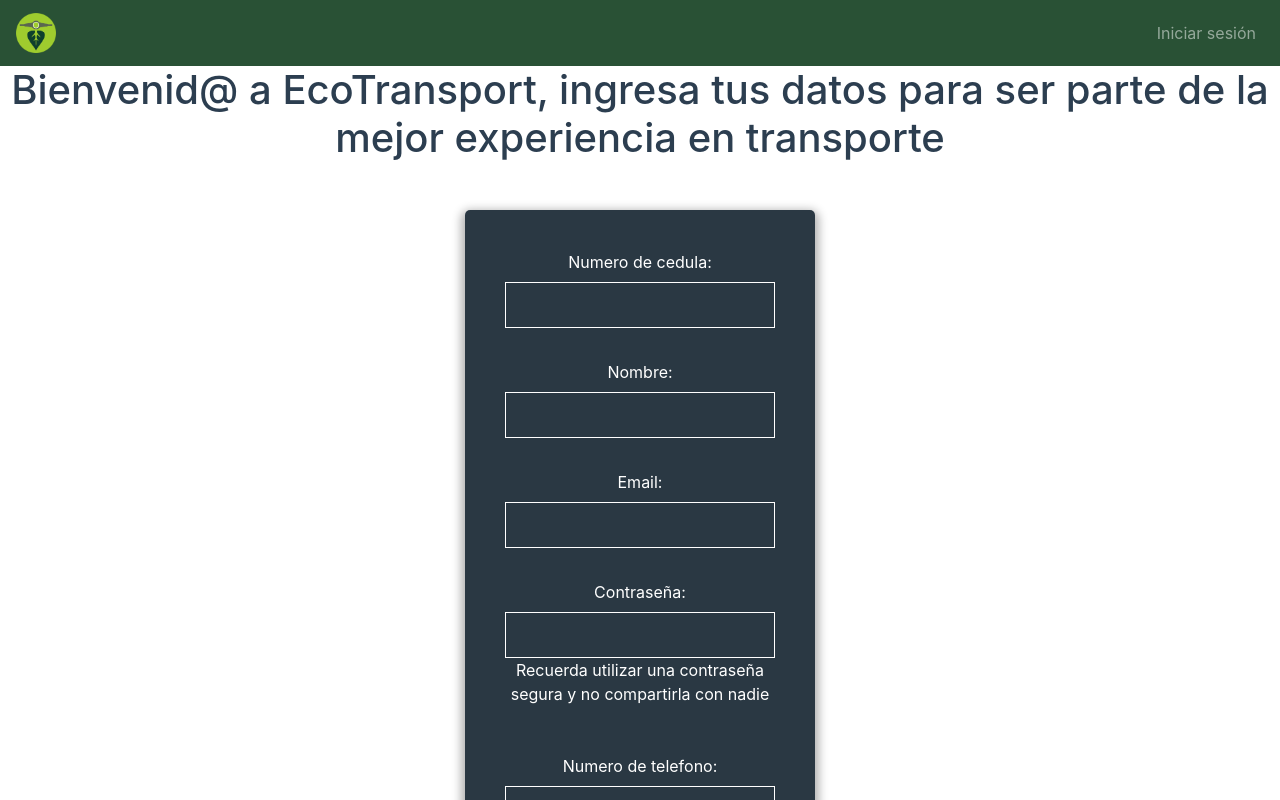
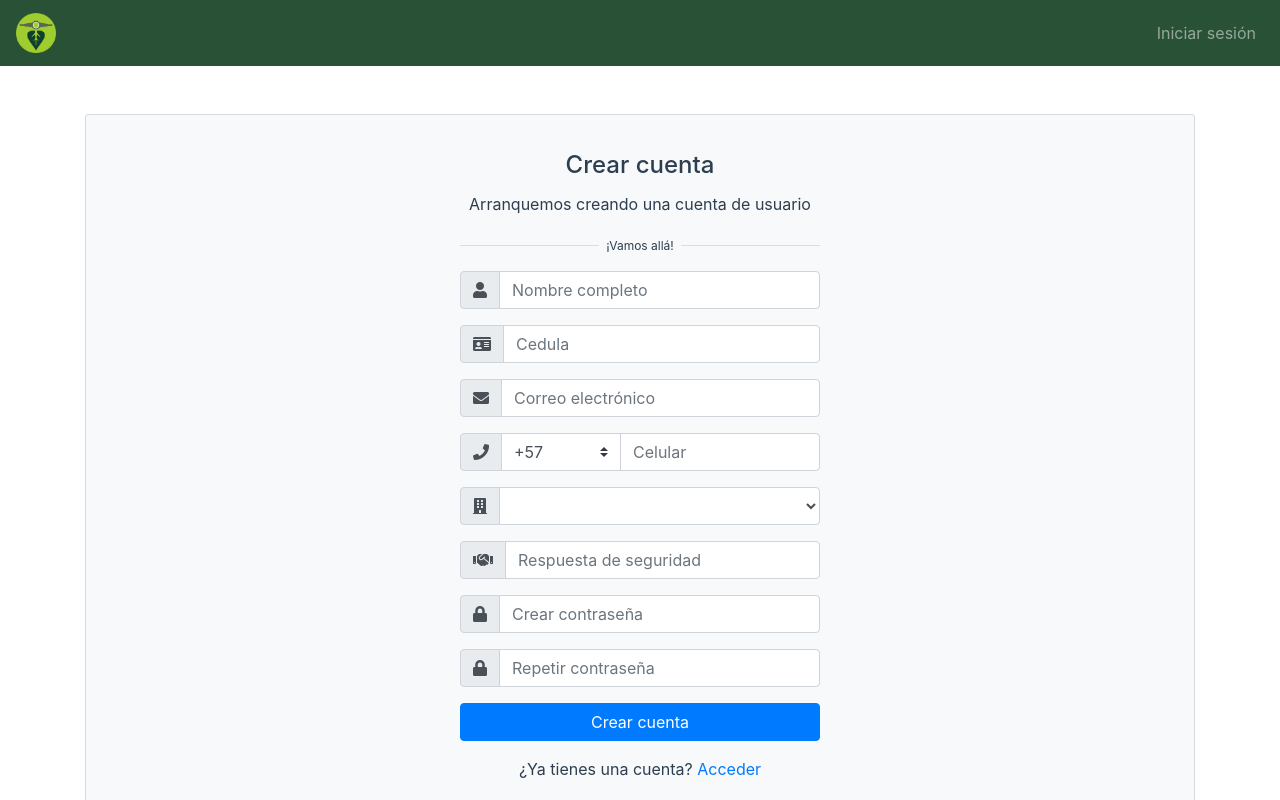
Before and after one commit to Eco-transport/Front, a Vue app in the folder Ecotransport/: page /registro in a window 1280 px wide. Shown: the top 800 px of the page. Built offline with nearby package versions, Linux system fonts and the light colour scheme.

Commit message:
Implementación de registro para conexion con Api rest local, faltan pruebas de conexión

```diff
--- a/Ecotransport/src/views/Mapa.vue
+++ b/Ecotransport/src/views/Mapa.vue
@@ -36,18 +36,18 @@
         <br>
         <ul v-for="estacion in ListaEstaciones" :key="estacion.idEstacion" style="list-style:none">
           <li>
-            <h3>📍 {{estacion.nombre}}</h3>
+            <h5>📍 {{estacion.nombre}}</h5>
           </li>
           <li>
-            <h2>{{estacion.direccion}}</h2>
+            <h6>{{estacion.direccion}}</h6>
           </li>
           <li>
-            <h2>📞 {{estacion.telefono}}</h2>
+            <h6>📞 {{estacion.telefono}}</h6>
           </li>
           <li>
-            <h2>Vehiculos disponibles: {{estacion.totalVehiculos}}</h2>
+            <h6>Inventario: {{estacion.totalVehiculos}}</h6>
           </li>
-          <br>
+          <br><br>
         </ul>
         <a type="button" class="btn btn-success" href="/editar-estacion">Editar</a>
       </div>
--- a/Ecotransport/src/views/Registro.vue
+++ b/Ecotransport/src/views/Registro.vue
@@ -1,96 +1,240 @@
 <template>
-    <div>
-        <unlog-header />
-        <h1>Bienvenid@ a EcoTransport, ingresa tus datos para ser parte de la mejor experiencia
-          en transporte
-        </h1>
+  <div>
+    <unlog-header />
+    <br />
+    <div class="container">
+      <link
+        rel="stylesheet"
+        href="https://use.fontawesome.com/releases/v5.0.8/css/all.css"
+      />
+      <br />
 
-      <form action class="form">
-          <label class="form-label" for="#identificacion">Numero de cedula:</label>
-          <input class="form-input" type="identificacion" id="identificacion" required placeholder="">
-          <label class="form-label" for="#nombre">Nombre:</label>
-          <input class="form-input" type="nombre" id="nombre" placeholder="">
-          <label class="form-label" for="#email">Email:</label>
-          <input class="form-input" type="email" id="email" placeholder="">
-          <label class="form-label" for="#password">Contraseña:</label>
-          <input class="form-input" type="password" id="password" placeholder="">
-          <p>Recuerda utilizar una contraseña segura y no compartirla con nadie</p>
-          <label class="form-label" for="#telofono">Numero de telefono:</label>
-          <input class="form-input" type="telofono" id="telofono" placeholder="">
-          <label class="form-label" for="#safequestion">Pregunta de seguridad:</label>
-          <input class="form-input" type="safequestion" id="safequestion" placeholder="">
-          <label class="form-label" for="#safeanswer">Respuesta de seguridad:</label>
-          <input class="form-input" type="safeanswer" id="safeanswer" placeholder="">
-          <input class="form-submit" type="submit" value="Registrate!">
-        </form>
-
+      <div class="card bg-light">
+        <article class="card-body mx-auto" style="max-width: 400px">
+          <h4 class="card-title mt-3 text-center">Crear cuenta</h4>
+          <p class="text-center">Arranquemos creando una cuenta de usuario</p>
+          <p class="divider-text">
+            <span class="bg-light"> ¡Vamos allá! </span>
+          </p>
+          <form v-on:submit.prevent>
+            <div class="form-group input-group">
+              <div class="input-group-prepend">
+                <span class="input-group-text">
+                  <i class="fa fa-user"></i>
+                </span>
+              </div>
+              <input
+                name=""
+                class="form-control"
+                placeholder="Nombre completo"
+                type="text"
+                v-model="nombre"
+              />
+            </div>
+            <div class="form-group input-group">
+              <div class="input-group-prepend">
+                <span class="input-group-text">
+                  <i class="fa fa-id-card"></i>
+                </span>
+              </div>
+              <input
+                name=""
+                class="form-control"
+                placeholder="Cedula"
+                type="number"
+                v-model="cedula"
+              />
+            </div>
+            <!-- form-group// -->
+            <div class="form-group input-group">
+              <div class="input-group-prepend">
+                <span class="input-group-text">
+                  <i class="fa fa-envelope"></i>
+                </span>
+              </div>
+              <input
+                name=""
+                class="form-control"
+                placeholder="Correo electrónico"
+                type="email"
+                v-model="correo"
+              />
+            </div>
+            <!-- form-group// -->
+            <div class="form-group input-group">
+              <div class="input-group-prepend">
+                <span class="input-group-text">
+                  <i class="fa fa-phone"></i>
+                </span>
+              </div>
+              <select class="custom-select" style="max-width: 120px">
+                <option selected="">+57</option>
+              </select>
+              <input
+                name=""
+                class="form-control"
+                placeholder="Celular"
+                type="number"
+                v-model="celular"
+              />
+            </div>
+            <!-- form-group// -->
+            <div class="form-group input-group">
+              <div class="input-group-prepend">
+                <span class="input-group-text">
+                  <i class="fa fa-building"></i>
+                </span>
+              </div>
+              <select class="form-control" v-model="pregunta">
+                <option hidden selected="">Pregunta de seguridad</option>
+                <option>¿Nombre de su madre?</option>
+                <option>¿Primer vehiculo que compró?</option>
+                <option>¿Raza de su primera mascota?</option>
+              </select>
+            </div>
+            <!-- Respuesta -->
+            <div class="form-group input-group">
+              <div class="input-group-prepend">
+                <span class="input-group-text">
+                  <i class="fa fa-handshake"></i>
+                </span>
+              </div>
+              <input
+                name=""
+                class="form-control"
+                placeholder="Respuesta de seguridad"
+                type="text"
+                v-model="respuesta"
+              />
+            </div>
+            <!-- form-group end.// -->
+            <div class="form-group input-group">
+              <div class="input-group-prepend">
+                <span class="input-group-text">
+                  <i class="fa fa-lock"></i>
+                </span>
+              </div>
+              <input
+                class="form-control"
+                placeholder="Crear contraseña"
+                type="password"
+                v-model="contrasena1"
+              />
+            </div>
+            <!-- form-group// -->
+            <div class="form-group input-group">
+              <div class="input-group-prepend">
+                <span class="input-group-text">
+                  <i class="fa fa-lock"></i>
+                </span>
+              </div>
+              <input
+                class="form-control"
+                placeholder="Repetir contraseña"
+                type="password"
+                v-model="contrasena2"
+              />
+            </div>
+            <div class="alert alert-danger" role="alert" v-if="error">
+              Las contraseñas no coinciden
+            </div>
+            <!-- form-group// -->
+            <div class="form-group">
+              <button
+                type="submit"
+                class="btn btn-primary btn-block"
+                v-on:click="contrasenaIgual"
+              >
+                Crear cuenta
+              </button>
+            </div>
+            <!-- form-group// -->
+            <p class="text-center">
+              ¿Ya tienes una cuenta? <a href="iniciar-sesion">Acceder</a>
+            </p>
+          </form>
+        </article>
+      </div>
+      <!-- card.// -->
     </div>
+  </div>
 </template>
 
 <script>
-import Header from "@/components/Header";
-import UnlogHeader from '../components/UnlogHeader.vue';
-// import Footer from "@/components/Footer";
+import UnlogHeader from "@/components/UnlogHeader.vue";
+import axios from "axios";
+
 export default {
   name: "registro",
   components: {
-    Header,
-    UnlogHeader//, Footer
-  }
+    UnlogHeader,
+  },
+  data: function () {
+    return {
+      nombre: "",
+      cedula: "",
+      correo: "",
+      celular: "",
+      pregunta: "",
+      respuesta: "",
+      contrasena1: "",
+      contrasena2: "",
+      state: false,
+      error: false,
+    };
+  },
+  methods: {
+    contrasenaIgual() {
+      if (this.contrasena1 !== this.contrasena2) {
+        this.error = true;
+        console.log("Estan diferentes!");
+      } else {
+        this.registro();
+      }
+    },
+    registro() {
+      let json = {
+        cedula: this.cedula,
+        nombre: this.nombre,
+        email: this.correo,
+        celular: this.celular,
+        pregunta: this.pregunta,
+        respuesta: this.respuesta,
+        contrasena: this.contrasena1,
+        activo: this.state,
+      };
+      axios
+        .post("http://localhost:8080/API/estacion/guardar")
+        .then((respuesta) => {
+          console.log("Todo crema");
+        });
+    },
+  },
 };
 </script>
-<style lang="css" scoped>
-.login {
-  padding: 2rem;
+
+
+
+<style scoped>
+.divider-text {
+  position: relative;
+  text-align: center;
+  margin-top: 15px;
+  margin-bottom: 15px;
 }
-.title {
-  text-align: center;
+.divider-text span {
+  padding: 7px;
+  font-size: 12px;
+  position: relative;
+  z-index: 2;
 }
-p{
- color: white;
-}
-.form {
-  margin: 3rem auto;
-  display: flex;
-  flex-direction: column;
-  justify-content: center;
-  width: 20%;
-  min-width: 350px;
-  max-width: 100%;
-  background: rgba(19, 35, 47, 0.9);
-  border-radius: 5px;
-  padding: 40px;
-  box-shadow: 0 4px 10px 4px rgba(0, 0, 0, 0.3);
-}
-.form-label {
-  margin-top: 2rem;
-  color: white;
-  margin-bottom: 0.5rem;
-  &:first-of-type {
-    margin-top: 0rem;
-  }
-}
-.form-input {
-  padding: 10px 15px;
-  background: none;
-  background-image: none;
-  border: 1px solid white;
-  color: white;
-  &:focus {
-    outline: 0;
-    border-color: #1ab188;
-  }
-}
-.form-submit {
-  background: #1ab188;
-  border: none;
-  color: white;
-  margin-top: 3rem;
-  padding: 1rem 0;
-  cursor: pointer;
-  transition: background 0.2s;
-  &:hover {
-    background: #0b9185;
-  }
+.divider-text:after {
+  content: "";
+  position: absolute;
+  width: 100%;
+  border-bottom: 1px solid #ddd;
+  top: 55%;
+  left: 0;
+  z-index: 1;
 }
 </style>
```
